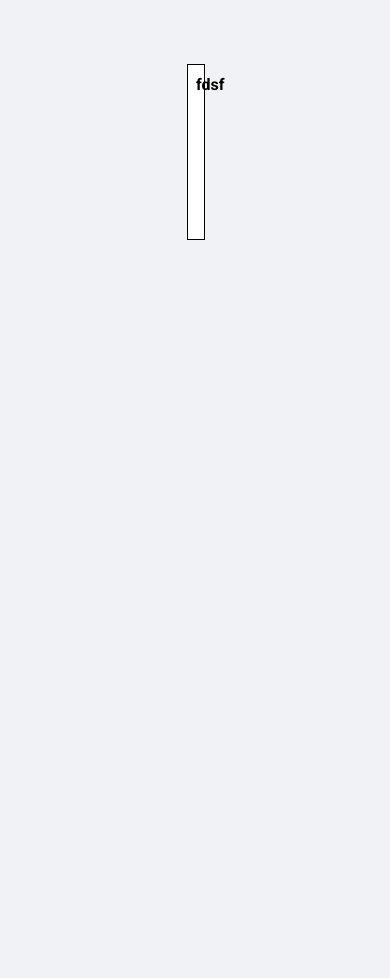
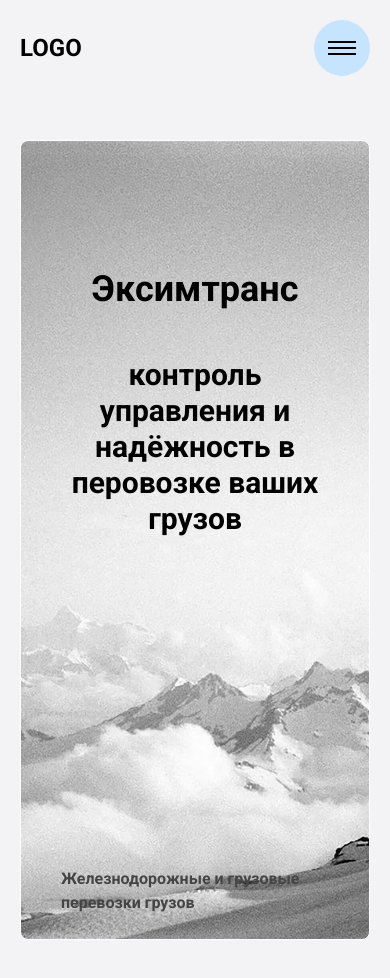
Before and after one commit to amazonooo/eximtrans, a Next.js app: page / in a window 390 px wide. Shown: the top 978 px of the page. Built offline with nearby package versions, Linux system fonts and the light colour scheme.

Commit message:
add hero section

```diff
--- a/src/app/(site)/page.tsx
+++ b/src/app/(site)/page.tsx
@@ -1,12 +1,22 @@
 'use client'
 
+import Services from '@/components/layout/Services'
 import Hero from '@/components/ui/hero/Hero'
 import { useEffect } from 'react'
 
 export default function Home() {
+  useEffect(() => {
+    ;(async () => {
+      const LocomotiveScroll = (await import('locomotive-scroll')).default
+
+      const locomotiveScroll = new LocomotiveScroll()
+    })()
+  }, [])
+
   return (
-    <main className="h-full w-full flex flex-col overflow-clip px-5 sm:px-10">
+    <main className=" h-full w-full flex flex-col overflow-clip px-5 sm:px-10">
       <Hero />
+      <Services />
     </main>
   );
 }
--- a/src/app/globals.css
+++ b/src/app/globals.css
@@ -6,9 +6,11 @@ div {
   user-select: none;
 }
 
+
 body[data-aos-duration='4000'] [data-aos], [data-aos][data-aos][data-aos-duration='4000'] {
   transition-duration: 4000ms;
 }
+
 
 /*! locomotive-scroll v4.1.3 | MIT License | https://github.com/locomotivemtl/locomotive-scroll */
 html.has-scroll-smooth {
@@ -22,8 +24,25 @@ html.has-scroll-dragging {
   user-select: none;
 }
 
-html.has-scroll-init {
+.has-scroll-smooth body {
   overflow: hidden;
+}
+
+.has-scroll-smooth [data-scroll-container] {
+  min-height: 100vh;
+}
+
+[data-scroll-direction="horizontal"] [data-scroll-container] {
+  height: 100vh;
+  display: inline-block;
+  white-space: nowrap;
+}
+
+[data-scroll-direction="horizontal"] [data-scroll-section] {
+  display: inline-block;
+  vertical-align: top;
+  white-space: nowrap;
+  height: 100%;
 }
 
 .c-scrollbar {
--- a/src/app/layout.tsx
+++ b/src/app/layout.tsx
@@ -21,9 +21,7 @@ export default function RootLayout({
 }>) {
   return (
 		<html lang='en'>
-			<body
-				className={`${roboto.className} bg-[#F1F2F6] overflow-x-hidden h-[2000px]`}
-			>
+			<body className={`${roboto.className} bg-[#f3f3f5] overflow-x-hidden`}>
 				<Header navItems={navItems} navButtons={navButtons} />
 				{children}
 			</body>
--- a/src/components/layout/Header.tsx
+++ b/src/components/layout/Header.tsx
@@ -13,6 +13,7 @@ import Image from 'next/image'
 import { usePathname, useRouter } from 'next/navigation'
 import { CircleUserRound, LogOut, User } from 'lucide-react'
 import { useMediaQuery } from 'react-responsive'
+import MobileNav from '../ui/header/MobileNav'
 
 export const Header = ({
 	navItems,
@@ -207,7 +208,7 @@ export const Header = ({
 				</AnimatePresence>
 			)}
 			{isMobile && (
-				<div></div>
+				<MobileNav />
 			)}
 		</header>
 	)
--- /dev/null
+++ b/src/components/layout/Services.tsx
@@ -0,0 +1,19 @@
+'use client'
+
+import Aos from 'aos'
+import { FC, useEffect } from 'react'
+
+const Services: FC = () => {
+  useEffect(() => {
+    Aos.init()
+  }, [])
+
+  return (
+    <section className='h-[1000px]'>
+      <h1 data-aos='fade-left' className='text-center text-2xl md:text-4xl'>Наши услуги</h1>
+
+    </section>
+  )
+}
+
+export default Services
--- /dev/null
+++ b/src/components/ui/header/MobileNav.tsx
@@ -0,0 +1,38 @@
+'use client'
+
+import { Menu, X } from 'lucide-react'
+import { FC, useState } from 'react'
+import MobileNavItems from './MobileNavItems'
+
+const MobileNav: FC = () => {
+  const [isOpen, setIsOpen] = useState(false)
+  const [isHovered, setIsHovered] = useState(false)
+
+  return (
+		<header className='pt-5 px-5 sm:px-10 h-full'>
+			<nav className='flex items-center justify-between h-full'>
+				<div className='text-2xl'>LOGO</div>
+				<div
+					onClick={() => setIsOpen(!isOpen)}
+					className='relative bg-primary rounded-full cursor-pointer w-14 h-14 flex items-center justify-center group'
+					onMouseEnter={() => setIsHovered(true)}
+					onMouseLeave={() => setIsHovered(false)}
+				>
+					{/* {isOpen ? <X size={35} /> : <Menu size={35} />} */}
+					<div className='flex items-center justify-center flex-col'>
+						<div
+							className={`-translate-y-1 w-7 h-0.5 bg-black group-hover:-translate-y-0 group-hover:rotate-45 transition-all duration-400 ${isOpen ? 'rotate-45 -translate-y-0' : ''}`}
+						></div>
+						<div className={`w-7 h-0.5 bg-black group-hover:invisible ${isOpen ? 'invisible' : 'visible'}`}></div>
+						<div
+							className={`translate-y-1 w-7 h-0.5 bg-black group-hover:translate-y-0 group-hover:-rotate-45 transition-all duration-400 ${isOpen ? 'translate-y-0 -rotate-45' : ''}`}
+						></div>
+					</div>
+				</div>
+			</nav>
+			<div>{isOpen && <MobileNavItems />}</div>
+		</header>
+	)
+}
+
+export default MobileNav
--- /dev/null
+++ b/src/components/ui/header/MobileNavItems.tsx
@@ -0,0 +1,13 @@
+import { FC } from 'react'
+
+const MobileNavItems: FC = () => {
+  return (
+    <div className='absolute top-0 left-0 w-full h-full p-6 mt-20 bg-primary'>
+      <ul className=''>
+        <li>sdafasf</li>
+      </ul>
+    </div>
+  )
+}
+
+export default MobileNavItems
--- a/src/components/ui/hero/Hero.tsx
+++ b/src/components/ui/hero/Hero.tsx
@@ -3,6 +3,8 @@
 import { FC, useEffect } from 'react'
 import Aos from 'aos'
 import 'aos/dist/aos.css'
+import { motion } from 'framer-motion'
+import { slideInFromLeft } from '@/utils/motion'
 
 const Hero: FC = () => {
   useEffect(() => {
@@ -10,11 +12,31 @@ const Hero: FC = () => {
   }, [])
 
   return (
-		<div className='flex flex-col gap-96 items-center justify-center px-44 mt-16 lg:mt-40 w-full'>
-      <div className='w-full h-44 bg-white p-2 border border-black'>
-        fdsf
-      </div>
-		</div>
+		<motion.section
+			initial='hidden'
+			animate='visible'
+			className='md:px-36 lg:px-44 mt-16 lg:mt-40 w-full mb-20'
+		>
+			<motion.div
+				variants={slideInFromLeft(0.5)}
+				className='bg-primary border border-white min-w-full h-[800px] bg-no-repeat bg-cover bg-center rounded-lg relative pt-32 px-10 pb-5'
+				style={{
+					backgroundImage: 'url(/hero.avif)',
+				}}
+			>
+				<div className='absolute bottom-6 md:top-6 md:right-6'>
+					<p className='text-[#464545]'>
+						Железнодорожные и грузовые перевозки грузов
+					</p>
+				</div>
+				<div className='text-center'>
+					<h1 className='text-center text-4xl md:text-6xl'>Эксимтранс</h1>
+					<h2 className='text-3xl md:text-4xl mt-12'>
+						контроль управления и надёжность в перовозке ваших грузов
+					</h2>
+				</div>
+			</motion.div>
+		</motion.section>
 	)
 }
 
--- /dev/null
+++ b/src/components/ui/services/ServicesCard.tsx
@@ -0,0 +1,16 @@
+import { FC } from 'react'
+import { IServicesData } from './servicesData'
+
+interface IServicesCard {
+  card: IServicesData
+}
+
+const ServicesCard: FC<IServicesCard> = ({ card }) => {
+  return (
+    <article>
+
+    </article>
+  )
+}
+
+export default ServicesCard
--- /dev/null
+++ b/src/components/ui/services/servicesData.ts
@@ -0,0 +1,15 @@
+export interface IServicesData {
+  id: string
+  title: string
+  image: string
+  href: string
+}
+
+export const servicesData = [
+	{
+		id: '1',
+		title: 'Железнодорожные перевозки',
+		image: '/',
+    href: '/'
+	},
+]
--- a/tailwind.config.ts
+++ b/tailwind.config.ts
@@ -9,7 +9,29 @@ const config: Config = {
 	theme: {
 		extend: {
 			colors: {
-				'primary': '#c7e4ff',
+				primary: '#c7e4ff',
+			},
+			screens: {
+				sm: '620px',
+				md: '767px',
+				// 1024 !!!
+				lg: '951px',
+				xl: '1280px',
+				'2xl': '1536px',
+			},
+			keyframes: {
+				'slide-up': {
+					'0%': { transform: 'translateY(100%)', opacity: '0' },
+					'100%': { transform: 'translateY(0)', opacity: '1' },
+				},
+				'slide-down': {
+					'0%': { transform: 'translateY(0)', opacity: '1' },
+					'100%': { transform: 'translateY(100%)', opacity: '0' },
+				},
+			},
+			animation: {
+				'slide-up': 'slide-up 0.3s ease',
+				'slide-down': 'slide-down 0.3s ease',
 			},
 		},
 	},
```
Also changed, not shown: public/hero.avif (added), public/hero.jpg (added).
